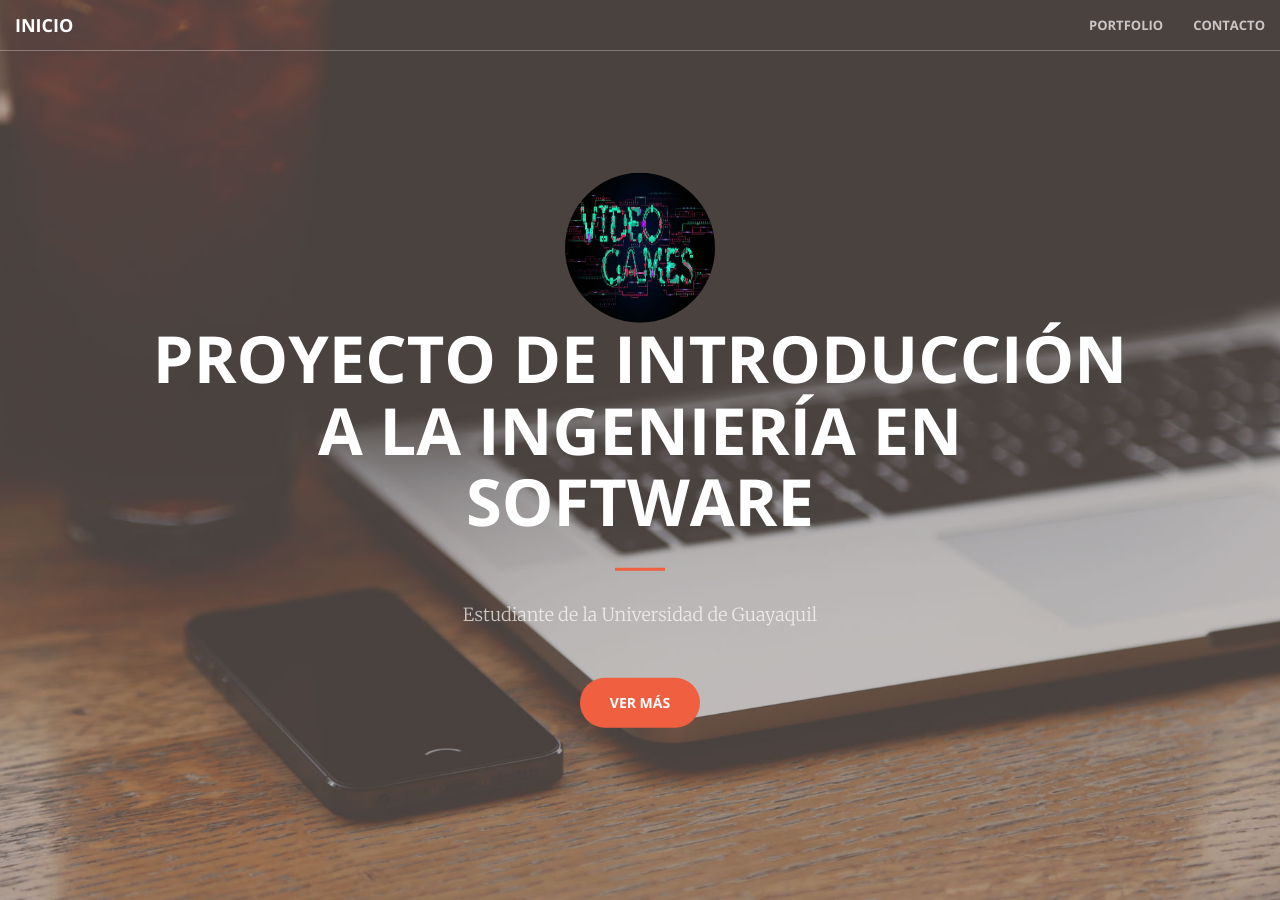
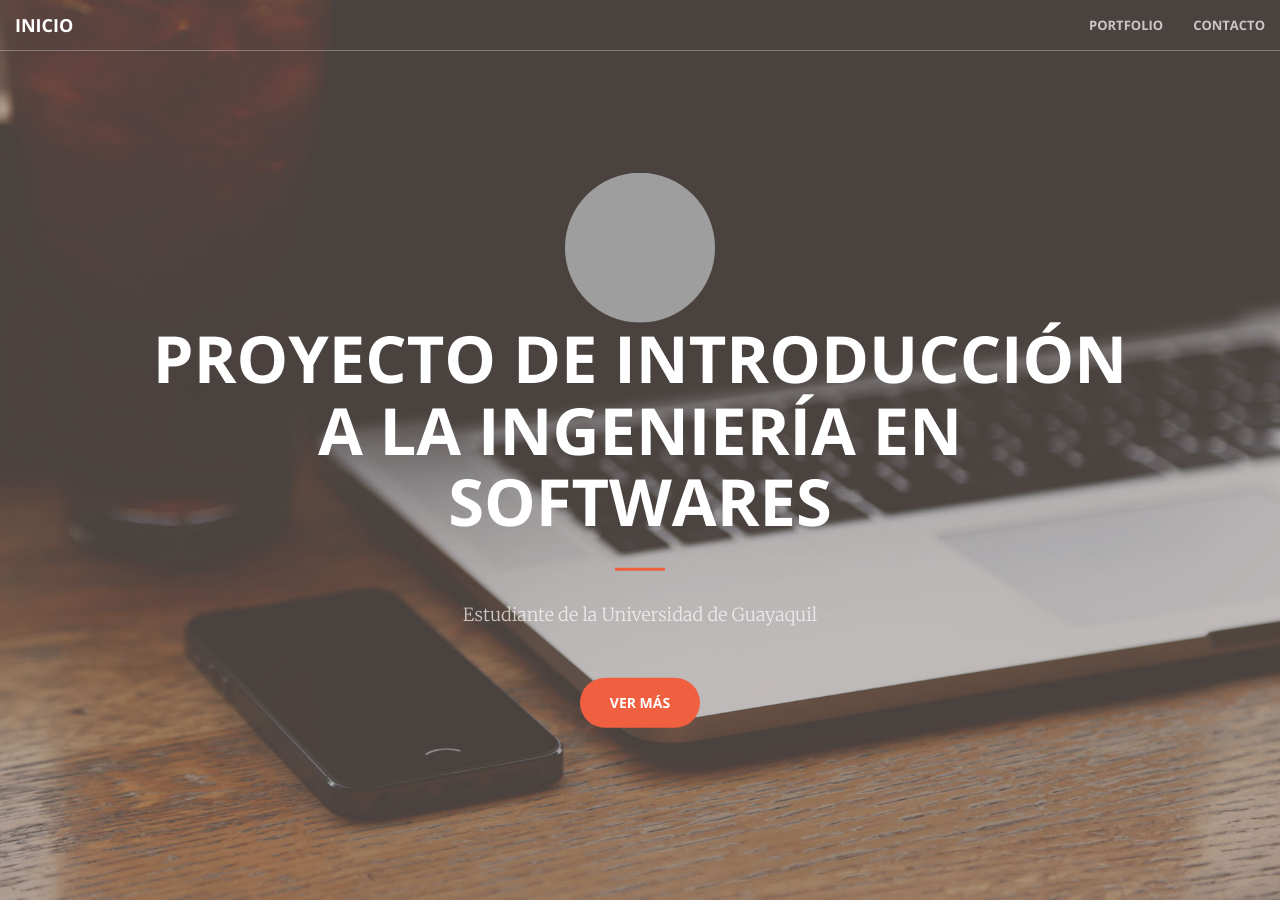
Before and after one commit to Vico2001/Vico01.github.io, a Jekyll site: the page built from index.html, in a window 1280 px wide and 900 px high. Built offline with Jekyll 4.4.1, drawn with Linux system fonts in a browser that asks for light colours; grey boxes are pictures that could not be loaded.

Commit message:
Update header.html

```diff
--- a/_includes/header.html
+++ b/_includes/header.html
@@ -1,8 +1,8 @@
 <header>
    <div class="header-content">
      <div class="header-content-inner">
-        <img src="img/videojuegos.jpg" class="img-circle about-image" height="150" width="150" alt="Proyecto de Introducción a la Ingeniería en Software" />
-       <h1>Proyecto de Introducción a la Ingeniería en Software</h1>
+        <img src="img/logo.jpg" class="img-circle about-image" height="150" width="150"/>
+       <h1>Proyecto de Introducción a la Ingeniería en Softwares</h1>
          <hr>
          <p>Estudiante de la Universidad de Guayaquil</p>
          <a href="#portfolio" class="btn btn-primary btn-xl page-scroll">Ver Más</a>
```
